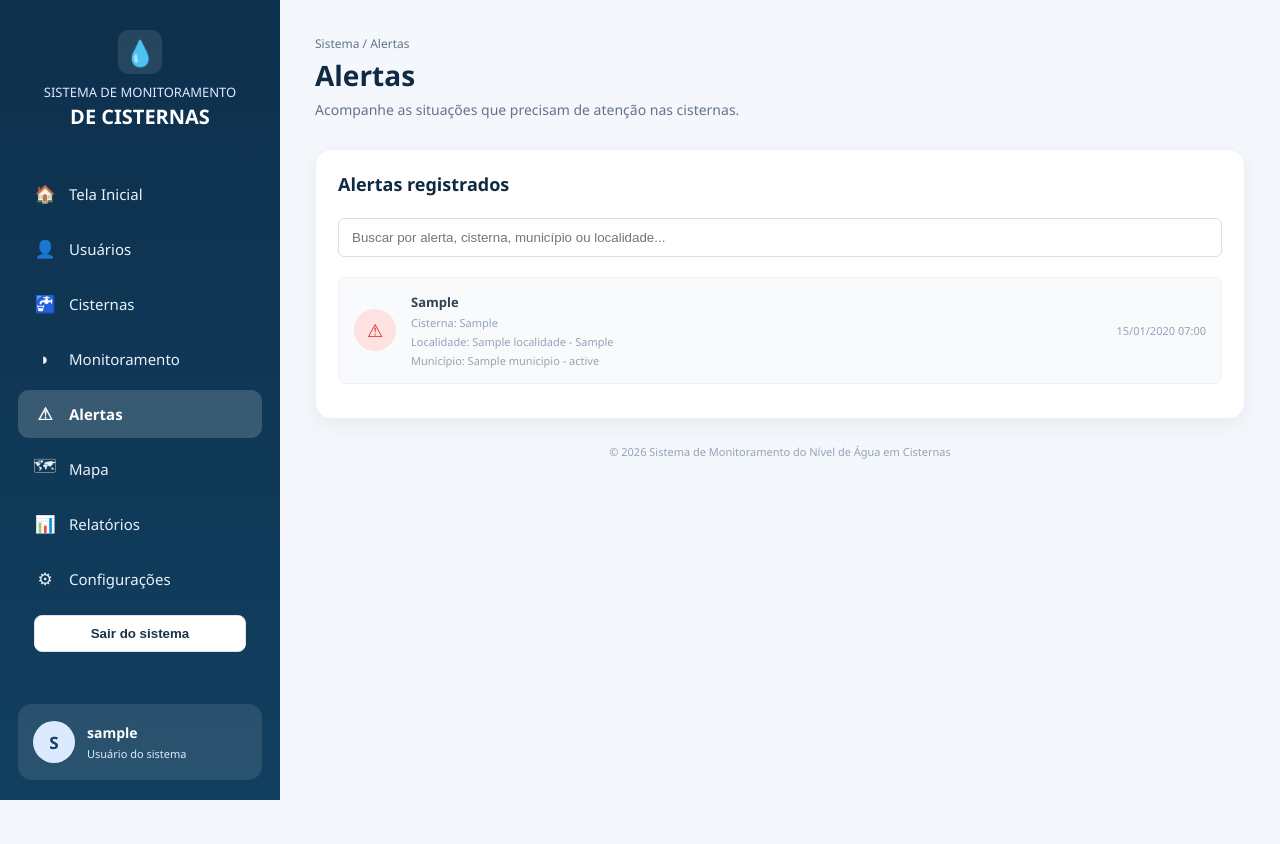
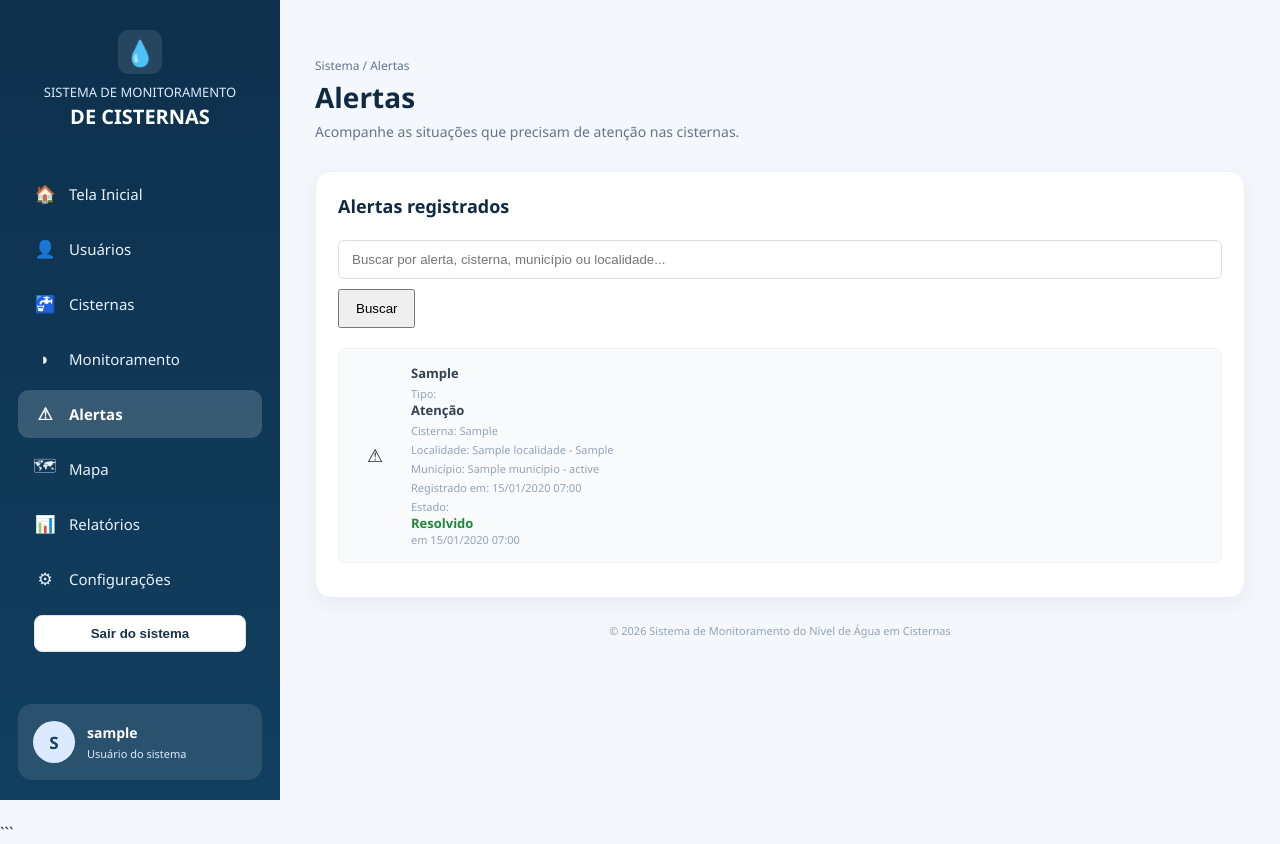
Before and after one commit to limaleticia2-ux/SMC, a Django app: page /alertas/ in a window 1280 px wide. Before the commit the page ends 800 px from the top, so only its background shows below. Run offline with Django 5.2, Linux system fonts and the light colour scheme; a user stored in the database is signed in; tables that the repository leaves empty hold one stand-in row (values such as "Sample post"); parts of the project's set-up code (start-up, migrations or seed data) failed here and were passed over.

Commit message:
feat: atualiza interface de gerenciamento de alertas

````diff
--- a/monitoramento/templates/monitoramento/alertas/lista.html
+++ b/monitoramento/templates/monitoramento/alertas/lista.html
@@ -1,3 +1,4 @@
+```html
 {% load static %}
 
 <!DOCTYPE html>
@@ -69,17 +70,24 @@
         </nav>
 
         <div class="user-box">
-            <div class="user-avatar">{{ request.user.username|first|upper }}</div>
+            <div class="user-avatar">
+                {{ request.user.username|first|upper }}
+            </div>
+
             <div class="user-info">
                 <strong>{{ request.user.username }}</strong>
                 <small>Usuário do sistema</small>
             </div>
         </div>
 
+        <form action="{% url 'logout' %}" method="post"
+              style="margin:12px 16px 16px;">
+            {% csrf_token %}
 
-        <form action="{% url 'logout' %}" method="post" style="margin:12px 16px 16px;">
-            {% csrf_token %}
-            <button type="submit" style="width:100%;padding:10px;border:1px solid #dbe3ec;border-radius:8px;background:#fff;color:#183247;cursor:pointer;font-weight:600;">Sair do sistema</button>
+            <button type="submit"
+                    style="width:100%;padding:10px;border:1px solid #dbe3ec;border-radius:8px;background:#fff;color:#183247;cursor:pointer;font-weight:600;">
+                Sair do sistema
+            </button>
         </form>
 
     </aside>
@@ -95,41 +103,129 @@
         </header>
 
         <section class="panel">
+
             <div class="panel-header">
                 <h2>Alertas registrados</h2>
             </div>
 
-            <form method="get" style="margin-bottom: 20px;">
+            <form method="get" style="margin-bottom:20px;">
+
                 <input
                     type="text"
                     name="q"
                     value="{{ busca }}"
                     placeholder="Buscar por alerta, cisterna, município ou localidade..."
-                    style="width:100%; padding:11px 13px; border:1px solid #d8dee5; border-radius:6px; box-sizing:border-box;"
+                    style="width:100%;padding:11px 13px;border:1px solid #d8dee5;border-radius:6px;box-sizing:border-box;"
                 >
+
+                <button type="submit" style="margin-top:10px;padding:10px 16px;cursor:pointer;">
+                    Buscar
+                </button>
+
+                {% if busca %}
+                    <a href="{% url 'lista_alertas' %}"
+                       style="margin-left:10px;">
+                        Limpar busca
+                    </a>
+                {% endif %}
+
             </form>
 
             {% for alerta in alertas %}
-                <div class="alert" style="display:flex; align-items:center; gap:15px; margin-bottom:12px; padding:15px; border:1px solid #edf1f5; border-radius:8px;">
-                    <div class="alert-icon red" style="flex-shrink:0;">&#9888;</div>
 
-                    <div style="flex:1; min-width:0;">
+                <div class="alert"
+                     style="display:flex;align-items:center;gap:15px;margin-bottom:12px;padding:15px;border:1px solid #edf1f5;border-radius:8px;flex-wrap:wrap;">
+
+                    <div
+                        class="alert-icon {% if alerta.tipo == 'critico' %}red{% else %}orange{% endif %}"
+                        style="flex-shrink:0;">
+                        &#9888;
+                    </div>
+
+                    <div style="flex:1;min-width:200px;">
+
                         <strong>{{ alerta.mensagem }}</strong>
-                        <p>Cisterna: {{ alerta.cisterna }}</p>
-                        <p>Localidade: {{ alerta.cisterna.localidade }}</p>
+
+                        <p>
+                            Tipo:
+                            <strong>
+                                {{ alerta.get_tipo_display }}
+                            </strong>
+                        </p>
+
+                        <p>
+                            Cisterna: {{ alerta.cisterna }}
+                        </p>
+
+                        <p>
+                            Localidade: {{ alerta.cisterna.localidade }}
+                        </p>
+
                         {% if alerta.cisterna.municipio %}
-                            <p>Município: {{ alerta.cisterna.municipio }}</p>
+                            <p>
+                                Município: {{ alerta.cisterna.municipio }}
+                            </p>
+                        {% endif %}
+
+                        <p>
+                            Registrado em:
+                            {{ alerta.data_hora|date:"d/m/Y H:i" }}
+                        </p>
+
+                        <p>
+                            Estado:
+
+                            {% if alerta.resolvido %}
+                                <strong style="color:#218739;">
+                                    Resolvido
+                                </strong>
+
+                                {% if alerta.resolvido_em %}
+                                    <span>
+                                        em {{ alerta.resolvido_em|date:"d/m/Y H:i" }}
+                                    </span>
+                                {% endif %}
+
+                            {% else %}
+                                <strong style="color:#b42318;">
+                                    Ativo
+                                </strong>
+                            {% endif %}
+                        </p>
+
+                    </div>
+
+                    {% if not alerta.resolvido %}
+
+                        <form
+                            method="post"
+                            action="{% url 'resolver_alerta' alerta.id %}"
+                            style="margin:0;">
+
+                            {% csrf_token %}
+
+                            <button
+                                type="submit"
+                                style="padding:10px 14px;border:0;border-radius:6px;background:#218739;color:#fff;font-weight:600;cursor:pointer;">
+                                Marcar como resolvido
+                            </button>
+
+                        </form>
+
+                    {% endif %}
+
+                </div>
+
+            {% empty %}
+
+                <div class="empty">
+                    {% if busca %}
+                        Nenhum alerta encontrado para essa busca.
+                    {% else %}
+                        Nenhum alerta registrado.
                     {% endif %}
                 </div>
 
-                    <time style="white-space:nowrap;">
-                        {{ alerta.data_hora|date:"d/m/Y H:i" }}
-                    </time>
-                </div>
-            {% empty %}
-                <div class="empty">
-                    Nenhum alerta registrado.
-                </div>
             {% endfor %}
 
         </section>
@@ -144,3 +240,4 @@
 
 </body>
 </html>
+```
````
Lines whose indentation alone changed are shown as unchanged.
